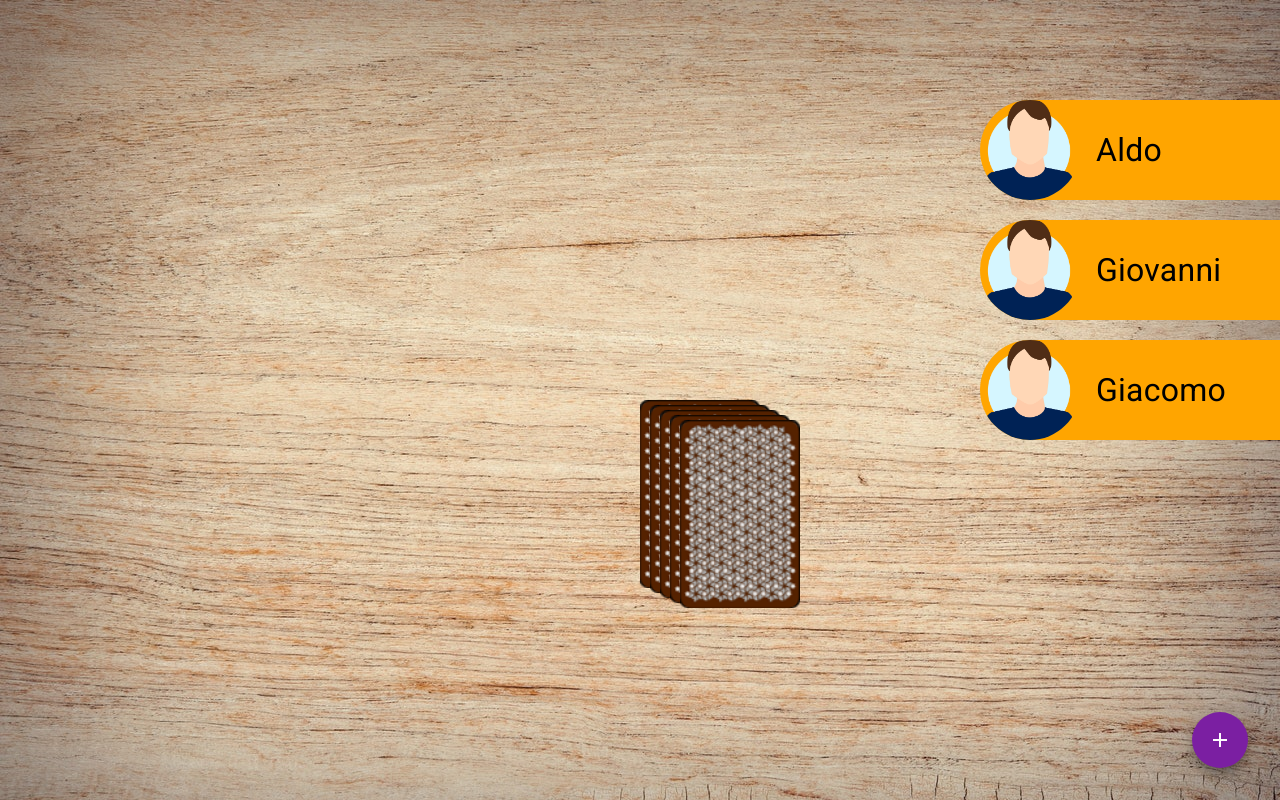
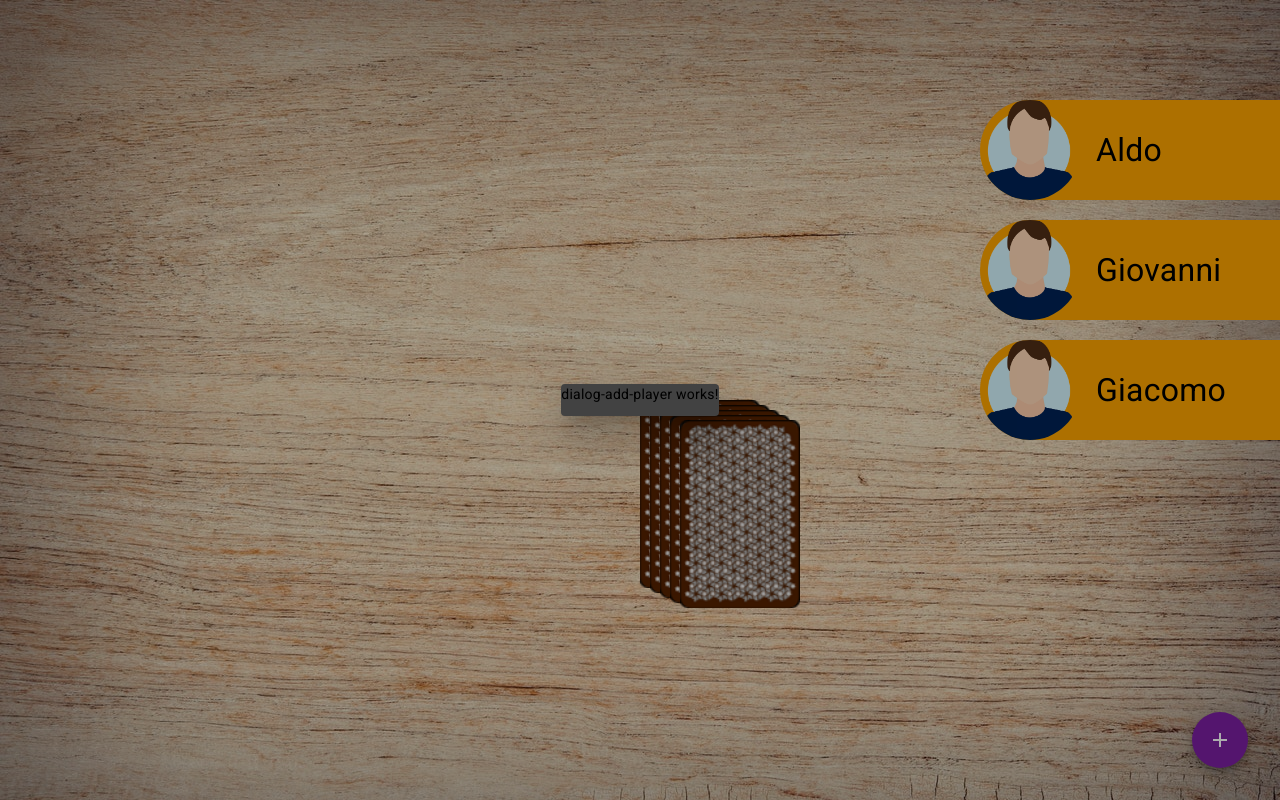
Before and after one commit to alessandro-arg/ring_of_fire, an Angular app: page /game in a window 1280 px wide. Both pictures are taken after a click on the button "add". Built offline with nearby package versions, Linux system fonts and the light colour scheme.

Commit message:
added a dialog component to add new players

```diff
--- /dev/null
+++ b/src/app/dialog-add-player/dialog-add-player.component.html
@@ -0,0 +1 @@
+<p>dialog-add-player works!</p>
--- a/src/app/game/game.component.html
+++ b/src/app/game/game.component.html
@@ -38,6 +38,6 @@
   </div>
 </div>
 
-<button mat-fab color="primary" class="btn_add">
+<button mat-fab color="primary" class="btn_add" (click)="openDialog()">
   <mat-icon>add</mat-icon>
 </button>
--- a/src/app/game/game.component.scss
+++ b/src/app/game/game.component.scss
@@ -5,6 +5,8 @@
   height: 100vh;
   max-width: 100%;
   background-image: url("/assets/img/board.jpg");
+  background-repeat: no-repeat;
+  background-size: cover;
   @include dFlex($jc: center);
 }
 
--- a/src/app/game/game.component.ts
+++ b/src/app/game/game.component.ts
@@ -1,17 +1,30 @@
-import { Component } from '@angular/core';
+import { Component, inject } from '@angular/core';
+import { MatDialog } from '@angular/material/dialog';
 import { Game } from '../../models/game';
 import { PlayerComponent } from '../player/player.component';
+import { FormsModule } from '@angular/forms';
 import { MatButtonModule } from '@angular/material/button';
 import { MatIconModule } from '@angular/material/icon';
+import { MatFormFieldModule } from '@angular/material/form-field';
+import { MatInputModule } from '@angular/material/input';
+import { DialogAddPlayerComponent } from '../dialog-add-player/dialog-add-player.component';
 
 @Component({
   selector: 'app-game',
   standalone: true,
-  imports: [PlayerComponent, MatButtonModule, MatIconModule],
+  imports: [
+    PlayerComponent,
+    MatButtonModule,
+    MatIconModule,
+    MatFormFieldModule,
+    MatInputModule,
+    FormsModule,
+  ],
   templateUrl: './game.component.html',
   styleUrl: './game.component.scss',
 })
 export class GameComponent {
+  readonly dialog = inject(MatDialog);
   cards = [0, 1, 2, 3];
   card = '';
   pickCardAnimation = false;
@@ -39,4 +52,12 @@ export class GameComponent {
       }, 1000);
     }
   }
+
+  openDialog(): void {
+    const dialogRef = this.dialog.open(DialogAddPlayerComponent);
+
+    dialogRef.afterClosed().subscribe((result) => {
+      console.log('The dialog was closed');
+    });
+  }
 }
```
Also changed, not shown: src/app/dialog-add-player/dialog-add-player.component.ts (added, +14 -0 lines), src/app/dialog-add-player/dialog-add-player.component.scss (added).
